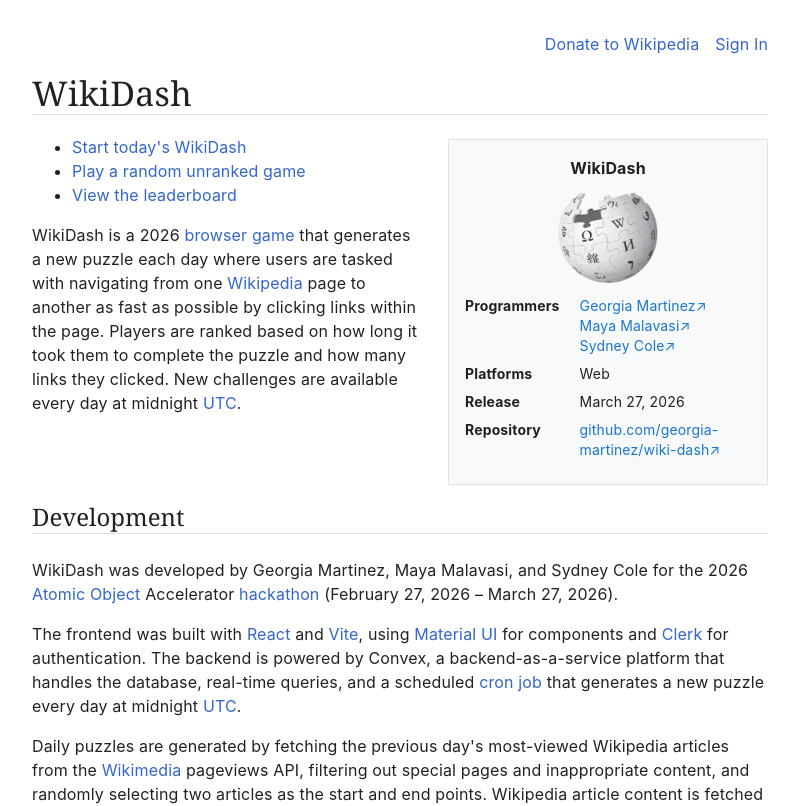
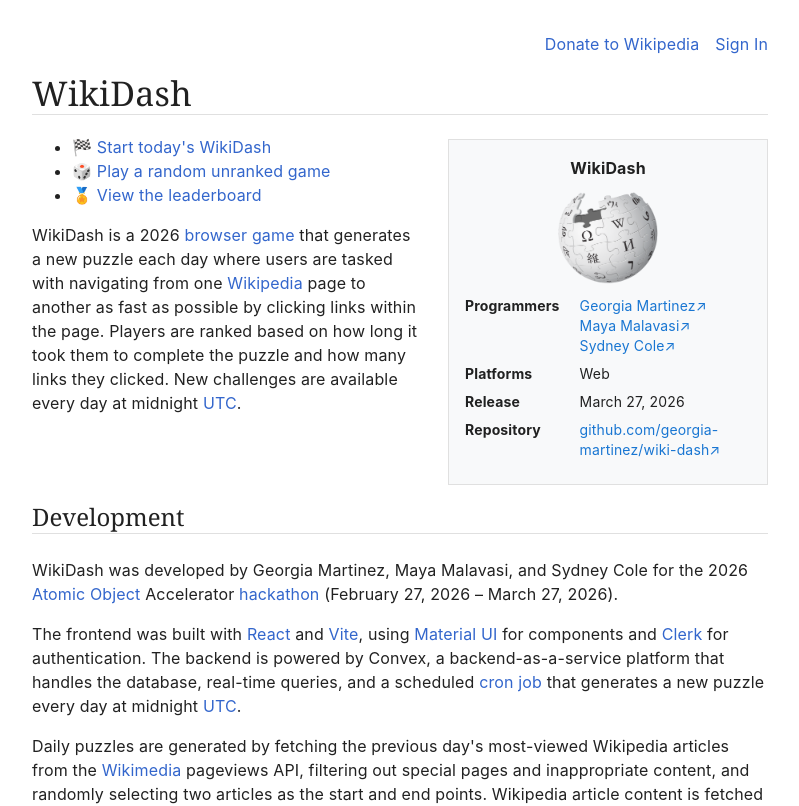
Before and after one commit to georgia-martinez/wiki-dash, a React (Vite) app in the folder front-end/: page / in a window 1280 px wide. Shown: the top 806 px of the page, without its empty margins (240-1039 px from the left). Built offline with nearby package versions, Linux system fonts and the light colour scheme; no server answers.

Commit message:
Links clicked is affected by reset

```diff
--- a/front-end/src/pages/GamePage.tsx
+++ b/front-end/src/pages/GamePage.tsx
@@ -164,7 +164,7 @@
                             {puzzle?.[1]}
                         </Typography>
                     </Stack>
-                    <Stack direction="row" gap={1}>
+                    <Stack direction="row" gap={2}>
                         {/* Links clicked */}
                         <Stack direction="row" gap={1}>
                             <Typography variant="h5">Links clicked:</Typography>
@@ -200,7 +200,7 @@
                     {/* Reset button */}
                     <Stack direction="row" gap={1} alignItems="center">
                         <Typography variant="body2">
-                            NOTE: Resetting will not reset links clicked or time
+                            NOTE: Will reset links clicked but not time
                         </Typography>
                         <Button
                             variant="outlined"
@@ -210,6 +210,7 @@
                                     setPageTitle(puzzle[0]);
                                     setLoading(true);
                                     setError(null);
+                                    setLinksClicked([]);
                                 }
                             }}
                         >
--- a/front-end/src/pages/HomePage.tsx
+++ b/front-end/src/pages/HomePage.tsx
@@ -86,13 +86,13 @@
                 </Box>
                 <Box component="ul" mt={-0.5}>
                     <Typography component="li" variant="body1">
-                        <Link to="/game">Start today's WikiDash</Link>
+                        <Link to="/game">🏁 Start today's WikiDash</Link>
                     </Typography>
                     <Typography component="li" variant="body1">
-                        <Link to="/game?mode=random">Play a random unranked game</Link>
+                        <Link to="/game?mode=random">🎲 Play a random unranked game</Link>
                     </Typography>
                     <Typography component="li" variant="body1">
-                        <Link to="/leaderboard">View the leaderboard</Link>
+                        <Link to="/leaderboard">🏅 View the leaderboard</Link>
                     </Typography>
                 </Box>
                 <Stack gap={1}>
@@ -184,7 +184,7 @@
                 This project wouldn't be possible without{" "}
                 <ExternalLink href="https://en.wikipedia.org/wiki/Wikipedia">
                     Wikipedia
-                </ExternalLink>{" "}
+                </ExternalLink>
                 . Wikipedia is a free, nonprofit encyclopedia that anyone can edit. It is one of the
                 most visited websites in the world and is used by millions of people every day. If
                 you enjoy playing WikiDash, please consider{" "}
```
